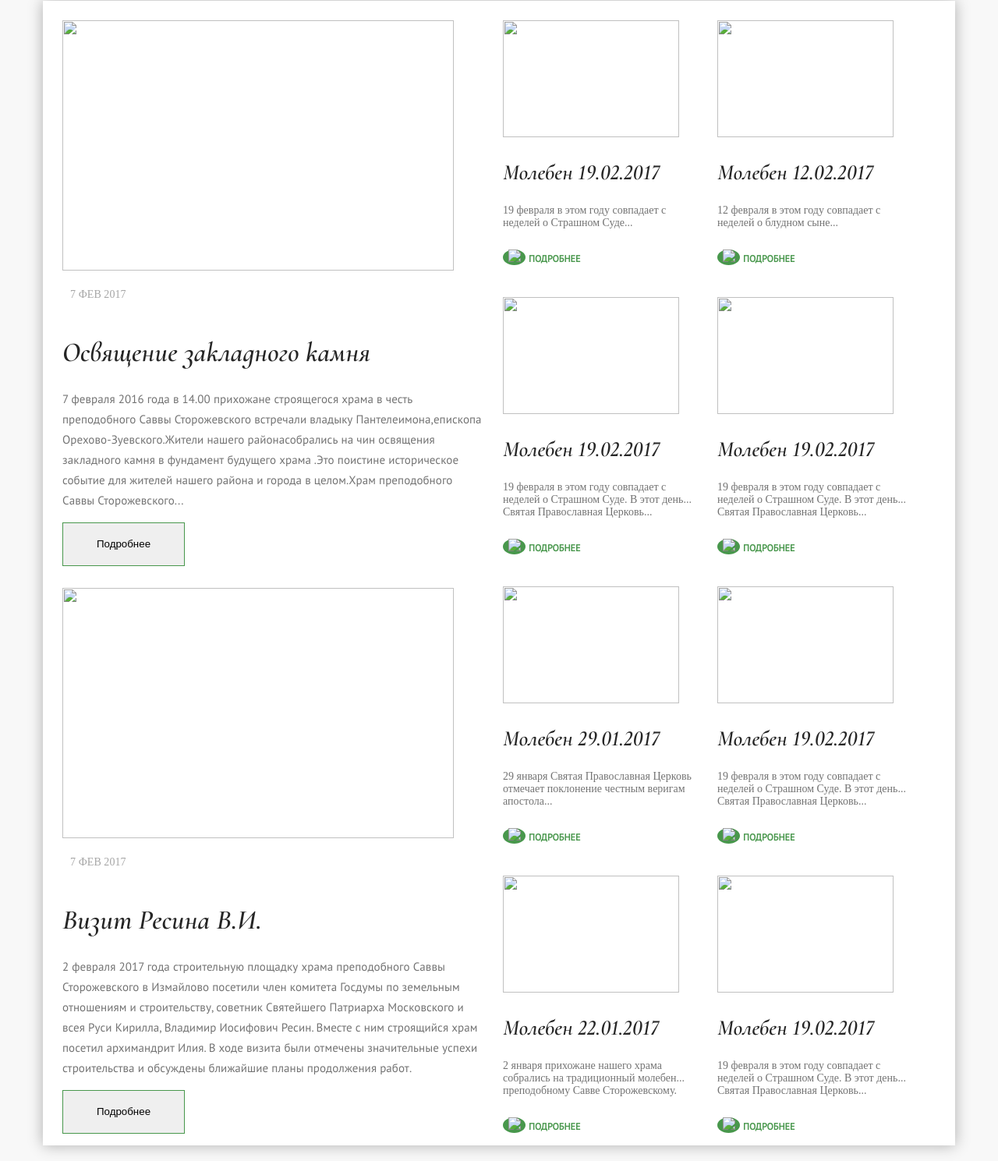
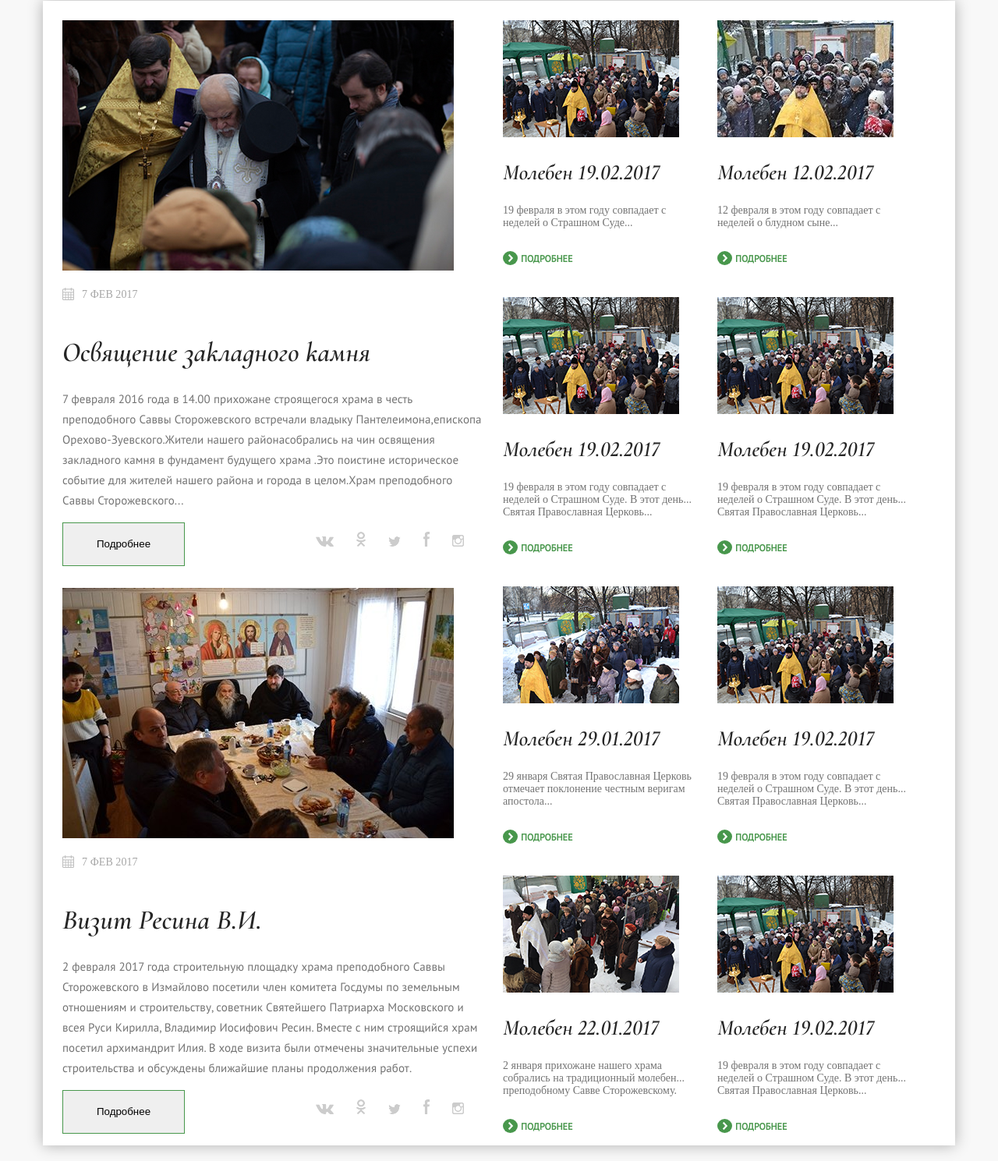
Before and after one commit to Sierikov-Evgeniy/maket--church, a plain HTML site: page index.html in a window 1280 px wide. Shown: the part 931-2420 px from the top of the page at 78% size. Drawn offline with Linux system fonts and the light colour scheme.

Commit message:
changed paths to pictures

```diff
--- a/index.html
+++ b/index.html
@@ -61,10 +61,10 @@
     <div class="info-block">
         <div class="block">
             <div class="block-img">
-                   <img src="../maket/img maket/kamen.png"width="502"height="321" alt="">
+                   <img src="img maket/kamen.png"width="502"height="321" alt="">
             </div>
             <div class="data">
-                 <div class="data-icon"><img src="../maket/img maket/calendar.png" alt=""></div>
+                 <div class="data-icon"><img src="img maket/calendar.png" alt=""></div>
                  <div class="data-data"><p>7 ФЕВ 2017</p></div>
             </div>
          <div class="block-title">
@@ -78,11 +78,11 @@
          <div class="block-btn-big">
                   <div class="btn"> <button>Подробнее</button></div>
                   <div class="social_icon">
-                    <a href=""> <img src="../maket/img maket/vk.png" alt=""></a>
-                    <a href="">  <img src="../maket/img maket/1clsnk.png" alt=""></a>
-                    <a href=""> <img src="../maket/img maket/twit.png" alt=""></a>
-                    <a href=""><img src="../maket/img maket/fb.png" alt=""></a>
-                    <a href="">   <img src="../maket/img maket/inst.png" alt=""></a>
+                    <a href=""> <img src="img maket/vk.png" alt=""></a>
+                    <a href="">  <img src="img maket/1clsnk.png" alt=""></a>
+                    <a href=""> <img src="img maket/twit.png" alt=""></a>
+                    <a href=""><img src="img maket/fb.png" alt=""></a>
+                    <a href="">   <img src="img maket/inst.png" alt=""></a>
                   </div>
 
 
@@ -90,10 +90,10 @@
         </div>
         <div class="block">
             <div class="block-img">
-                   <img src="../maket/img maket/za_stolom.jpg"width="502"height="321" alt="">
+                   <img src="img maket/za_stolom.jpg"width="502"height="321" alt="">
             </div>
             <div class="data">
-                <div class="data-icon"><img src="../maket/img maket/calendar.png" alt=""></div>
+                <div class="data-icon"><img src="img maket/calendar.png" alt=""></div>
                 <div class="data-data"><p>7 ФЕВ 2017</p></div>
            </div>
 
@@ -107,11 +107,11 @@
          <div class="block-btn-big">
             <div class="btn"> <button>Подробнее</button></div>
             <div class="social_icon">
-              <a href=""> <img src="../maket/img maket/vk.png" alt=""></a>
-              <a href="">  <img src="../maket/img maket/1clsnk.png" alt=""></a>
-              <a href=""> <img src="../maket/img maket/twit.png" alt=""></a>
-              <a href=""><img src="../maket/img maket/fb.png" alt=""></a>
-              <a href="">   <img src="../maket/img maket/inst.png" alt=""></a>
+              <a href=""> <img src="img maket/vk.png" alt=""></a>
+              <a href="">  <img src="img maket/1clsnk.png" alt=""></a>
+              <a href=""> <img src="img maket/twit.png" alt=""></a>
+              <a href=""><img src="img maket/fb.png" alt=""></a>
+              <a href="">   <img src="img maket/inst.png" alt=""></a>
 
 
 
@@ -130,7 +130,7 @@
     <div class="history">
         <div class="block-right">
             <div class="block-right-img">
-                   <img src="../maket/img maket/shape_268.png"width="226"height="150" alt="">
+                   <img src="img maket/shape_268.png"width="226"height="150" alt="">
             </div>
 
          <div class="block-title-small">
@@ -141,7 +141,7 @@
          </div>
          <div class="block-btn">
             <div class="btn-1">
-                <span class="icon"><img src="../maket/img maket/strelka.png"> </span>
+                <span class="icon"><img src="img maket/strelka.png"> </span>
                <span><p>Подробнее</p></span>
             </div>
         </div>
@@ -151,7 +151,7 @@
 
 <div class="block-right">
     <div class="block-right-img">
-           <img src="../maket/img maket/shape_698.png"width="226"height="150" alt="">
+           <img src="img maket/shape_698.png"width="226"height="150" alt="">
     </div>
 
     <div class="block-title-small">
@@ -162,14 +162,14 @@
   </div>
  <div class="block-btn">
     <div class="btn-1">
-        <span class="icon"><img src="../maket/img maket/strelka.png"> </span>
+        <span class="icon"><img src="img maket/strelka.png"> </span>
        <span><p>Подробнее</p></span>
     </div>
 </div>
 </div>
         <div class="block-right">
             <div class="block-right-img">
-                   <img src="../maket/img maket/shape_608.png"width="226"height="150" alt="">
+                   <img src="img maket/shape_608.png"width="226"height="150" alt="">
             </div>
 
             <div class="block-title-small">
@@ -180,7 +180,7 @@
          </div>
          <div class="block-btn">
             <div class="btn-1">
-                <span class="icon"><img src="../maket/img maket/strelka.png"> </span>
+                <span class="icon"><img src="img maket/strelka.png"> </span>
                <span><p>Подробнее</p></span>
             </div>
         </div>
@@ -188,7 +188,7 @@
     </div>
         <div class="block-right">
             <div class="block-right-img">
-                   <img src="../maket/img maket/shape_629.png"width="226"height="150" alt="">
+                   <img src="img maket/shape_629.png"width="226"height="150" alt="">
             </div>
 
             <div class="block-title-small">
@@ -199,7 +199,7 @@
          </div>
          <div class="block-btn">
             <div class="btn-1">
-                <span class="icon"><img src="../maket/img maket/strelka.png"> </span>
+                <span class="icon"><img src="img maket/strelka.png"> </span>
                <span><p>Подробнее</p></span>
             </div>
         </div>
@@ -210,7 +210,7 @@
 
             <div class="block-right">
                 <div class="block-right-img">
-                       <img src="../maket/img maket/shape_587.jpg"width="226"height="150" alt="">
+                       <img src="img maket/shape_587.jpg"width="226"height="150" alt="">
                 </div>
 
                 <div class="block-title-small">
@@ -221,7 +221,7 @@
              </div>
              <div class="block-btn">
                 <div class="btn-1">
-                    <span class="icon"><img src="../maket/img maket/strelka.png"> </span>
+                    <span class="icon"><img src="img maket/strelka.png"> </span>
                    <span><p>Подробнее</p></span>
                 </div>
             </div>
@@ -232,7 +232,7 @@
 
         <div class="block-right">
             <div class="block-right-img">
-                   <img src="../maket/img maket/shape_698.png"width="226"height="150" alt="">
+                   <img src="img maket/shape_698.png"width="226"height="150" alt="">
             </div>
 
             <div class="block-title-small">
@@ -243,7 +243,7 @@
           </div>
          <div class="block-btn">
             <div class="btn-1">
-                <span class="icon"><img src="../maket/img maket/strelka.png"> </span>
+                <span class="icon"><img src="img maket/strelka.png"> </span>
                <span><p>Подробнее</p></span>
             </div>
         </div>
@@ -253,7 +253,7 @@
 
         <div class="block-right">
             <div class="block-right-img">
-                   <img src="../maket/img maket/shape_698.png"width="226"height="150" alt="">
+                   <img src="img maket/shape_698.png"width="226"height="150" alt="">
             </div>
 
             <div class="block-title-small">
@@ -264,14 +264,14 @@
           </div>
          <div class="block-btn">
             <div class="btn-1">
-                <span class="icon"><img src="../maket/img maket/strelka.png"> </span>
+                <span class="icon"><img src="img maket/strelka.png"> </span>
                <span><p>Подробнее</p></span>
             </div>
         </div>
     </div>
         <div class="block-right">
             <div class="block-right-img">
-                   <img src="../maket/img maket/shape_698.png"width="226"height="150" alt="">
+                   <img src="img maket/shape_698.png"width="226"height="150" alt="">
             </div>
 
             <div class="block-title-small">
@@ -282,7 +282,7 @@
           </div>
          <div class="block-btn">
             <div class="btn-1">
-                <span class="icon"><img src="../maket/img maket/strelka.png"> </span>
+                <span class="icon"><img src="img maket/strelka.png"> </span>
                <span><p>Подробнее</p></span>
             </div>
         </div>
@@ -326,7 +326,7 @@
     <div class="facebook">
         <div class="fb-banner">
                 <h3>Facebook</h3>
-               <img src="../maket/img maket/facebook.png"width="288"height="152">
+               <img src="img maket/facebook.png"width="288"height="152">
         </div>
         <div class="BANNER">
                     <h3>Banner</h3>
@@ -355,11 +355,11 @@
                </ul>
            </div>
            <div class="footer-social">
-             <a href="#"></a>  <img src="../maket/img maket/vk.png"width="23"height="13" alt="">
-             <a href="#"></a> <img src="../maket/img maket/1clsnk.png"width="12"height="19"  alt="">
-             <a href="#"></a> <img src="../maket/img maket/twit.png" width="16"height="13" alt="">
-             <a href="#"></a> <img src="../maket/img maket/fb.png" width="8"height="19" alt="">
-             <a href="#"></a> <img src="../maket/img maket/inst.png"width="15"height="15"  alt="">
+             <a href="#"></a>  <img src="img maket/vk.png"width="23"height="13" alt="">
+             <a href="#"></a> <img src="img maket/1clsnk.png"width="12"height="19"  alt="">
+             <a href="#"></a> <img src="img maket/twit.png" width="16"height="13" alt="">
+             <a href="#"></a> <img src="img maket/fb.png" width="8"height="19" alt="">
+             <a href="#"></a> <img src="img maket/inst.png"width="15"height="15"  alt="">
            </div>
        </div>
        <hr/>
--- a/style.css
+++ b/style.css
@@ -138,7 +138,7 @@ color: #262626;
 .container-banner{
     padding-top: 103px;
    padding-bottom: 142px;
-     background-image:url("../maket/img maket/header-banner.png");
+     background-image:url("img maket/header-banner.png");
      background-repeat: no-repeat;
      background-size: cover;
      background-position: center;
@@ -321,7 +321,7 @@ border: 1px solid #48974c;
     display: inline-block;
 }
 .banner-stroika{
-    background-image:url("../maket/img maket/stroika.jpg");
+    background-image:url("img maket/stroika.jpg");
     background-repeat: no-repeat;
     background-size: cover;
     min-height: 600px;
```
